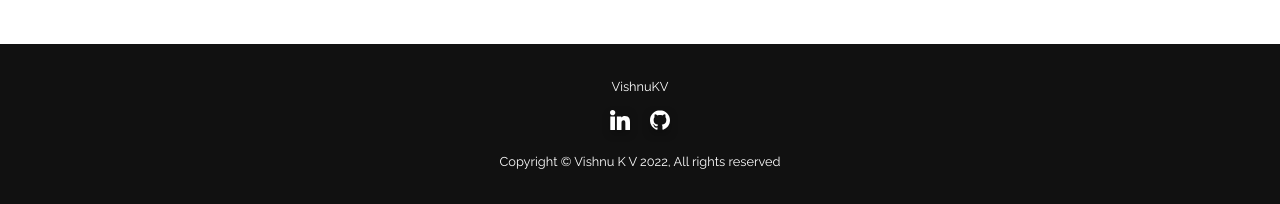
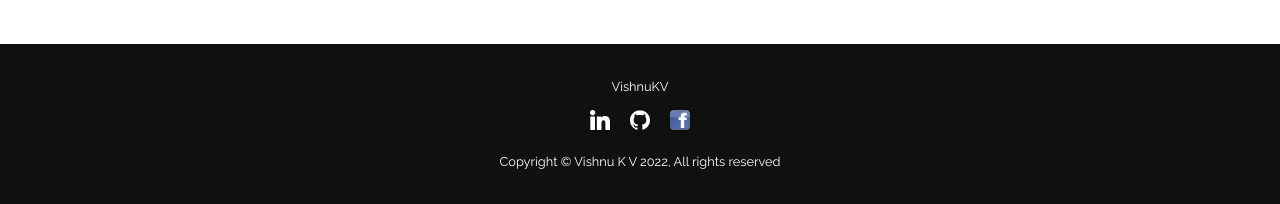
Before and after one commit to Vishnukv07/Portfolio, a Flask app: page / in a window 1280 px wide. Shown: the part 993-1197 px from the top of the page. Run offline with Flask 3, Linux system fonts and the light colour scheme; parts of the project's set-up code (start-up, migrations or seed data) failed here and were passed over.

Commit message:
added icon

```diff
--- a/templates/base.html
+++ b/templates/base.html
@@ -79,6 +79,11 @@
                 <a href="https://github.com/vishnukv07"><img
                         src="{{ url_for('static', filename='assets/github-icon.svg') }}" alt="GitHub"
                         style="border-radius: 0px;"></a>
+
+                        <a href="https://www.facebook.com/vishnu.kudroli/"><img
+                            src="{{ url_for('static', filename='assets/facebook-4.svg') }}" alt="FaceBook"
+                            style="border-radius: 0px;"></a>
+
             </div>
             <!-- Attribution -->
             <p>Copyright &copy; Vishnu K V 2022, All rights reserved</p>
```
